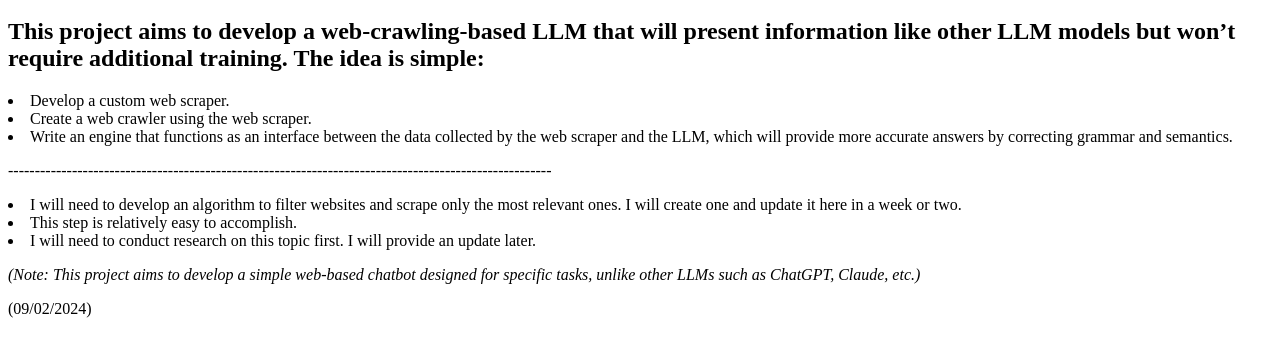
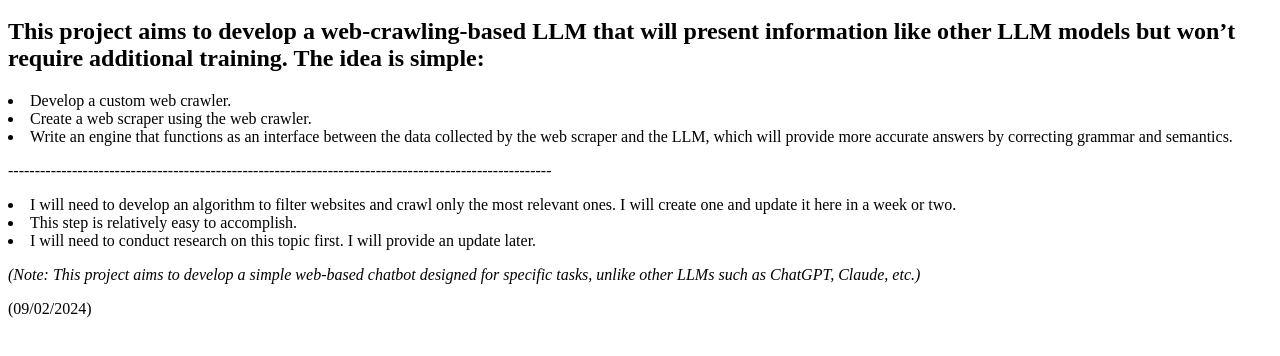
Before and after one commit to PrabeshMarasini/website, a plain HTML site: page ArtificialKnowledgeUtility1.html in a window 1280 px wide. Shown: the part 48-404 px from the top of the page. Drawn offline with Linux system fonts and the light colour scheme.

Commit message:
minor changes

```diff
--- a/ArtificialKnowledgeUtility1.html
+++ b/ArtificialKnowledgeUtility1.html
@@ -6,11 +6,11 @@
 
 <h2>This project aims to develop a web-crawling-based LLM that will present information like other LLM models but won’t require additional training. The idea is simple:</h2>
 
-    <li>Develop a custom web scraper.</li>
-    <li>Create a web crawler using the web scraper.</li>
+    <li>Develop a custom web crawler.</li>
+    <li>Create a web scraper using the web crawler.</li>
     <li>Write an engine that functions as an interface between the data collected by the web scraper and the LLM, which will provide more accurate answers by correcting grammar and semantics.</li>
 <p>------------------------------------------------------------------------------------------------------</p>
-    <li>I will need to develop an algorithm to filter websites and scrape only the most relevant ones. I will create one and update it here in a week or two.</li>
+    <li>I will need to develop an algorithm to filter websites and crawl only the most relevant ones. I will create one and update it here in a week or two.</li>
     <li>This step is relatively easy to accomplish.</li>
     <li>I will need to conduct research on this topic first. I will provide an update later.</li>
 
```
